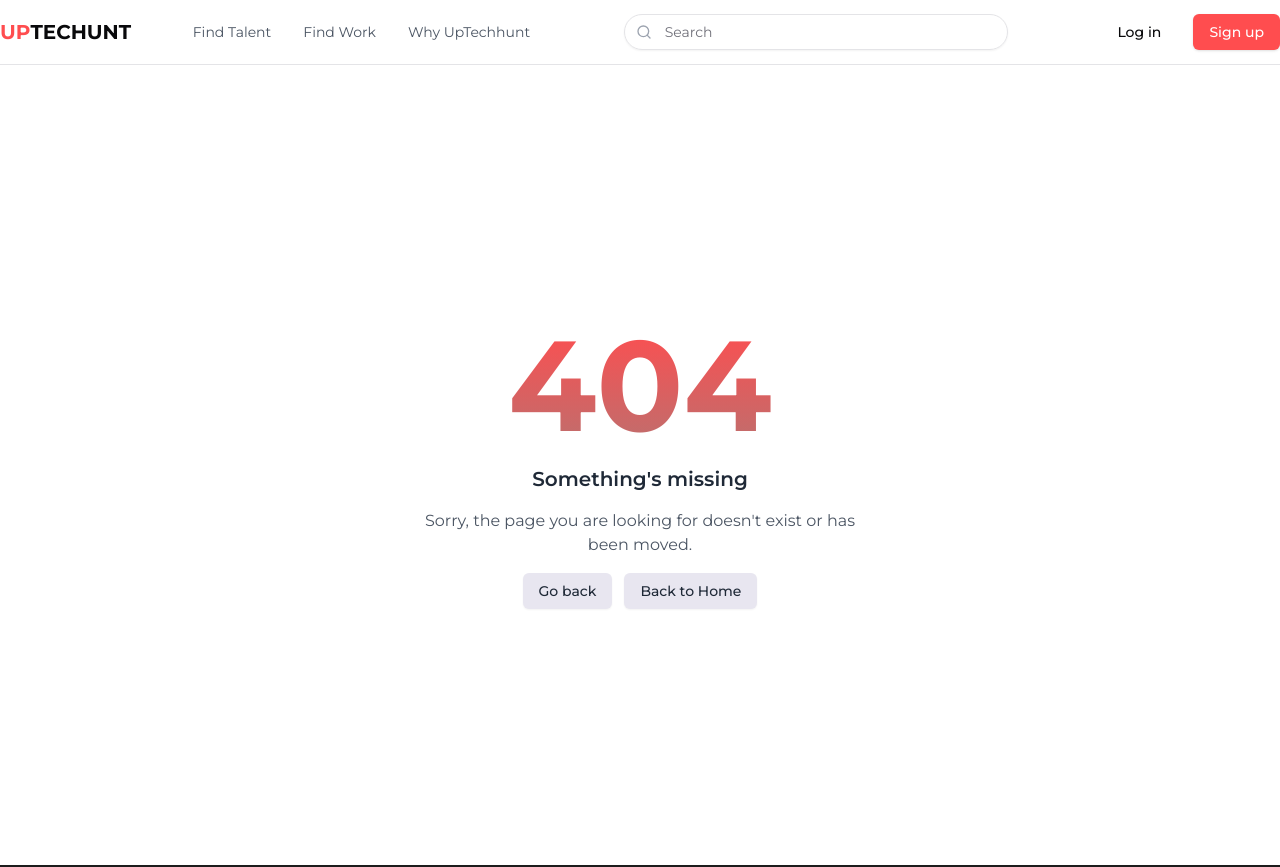
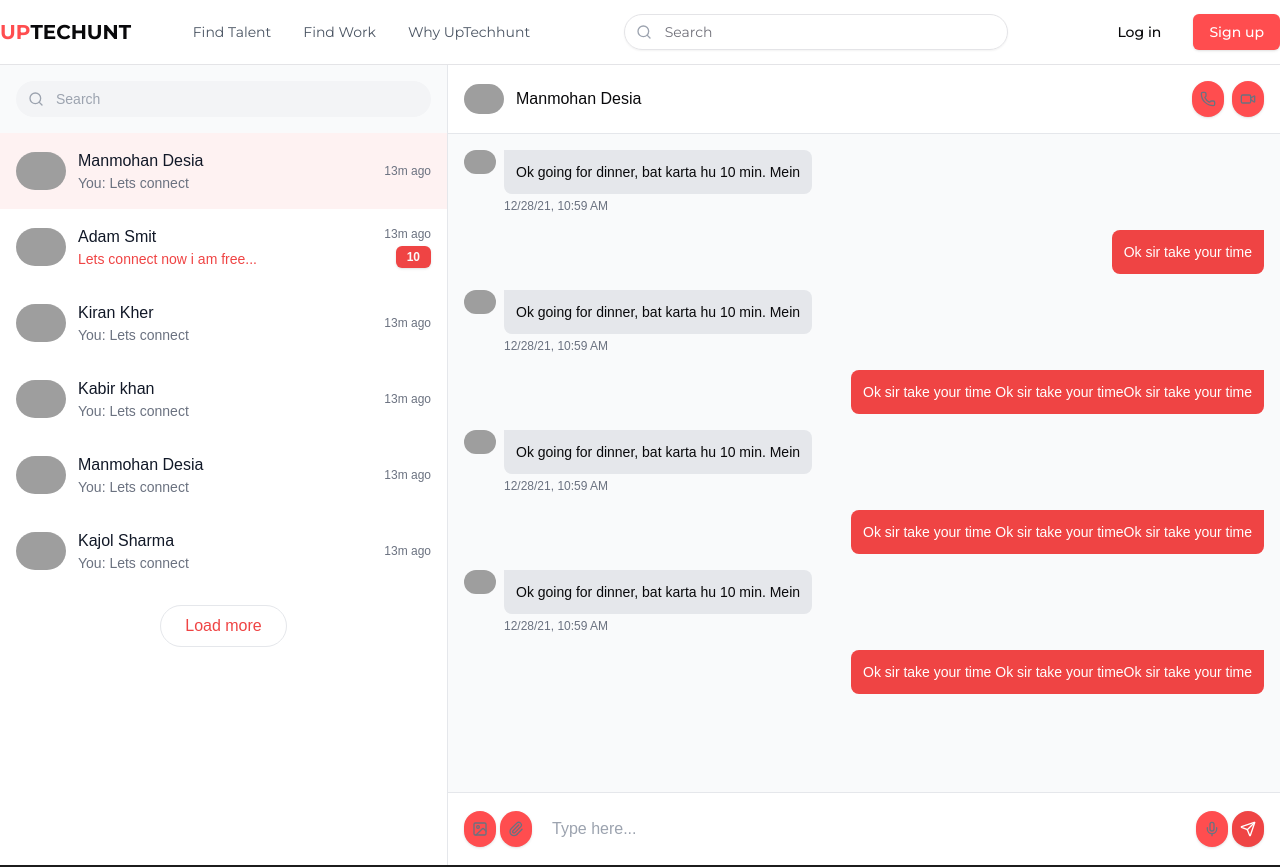
Before and after one commit to Chiragbisht/gigkraft1, a Next.js app: page /chats in a window 1280 px wide. Before the commit this address had no page. Shown: the top 867 px of the page. Built offline with nearby package versions, Linux system fonts and the light colour scheme; grey boxes are pictures that could not be loaded.

Commit message:
feature : chats page

```diff
--- /dev/null
+++ b/app/chats/page.tsx
@@ -0,0 +1,12 @@
+import React from 'react'
+import ChatLayout from "@/components/chatPage/chat-layout"
+
+const chats = () => {
+  return (
+    <div className=' '>
+        <ChatLayout />
+    </div>
+  )
+}
+
+export default chats
```
